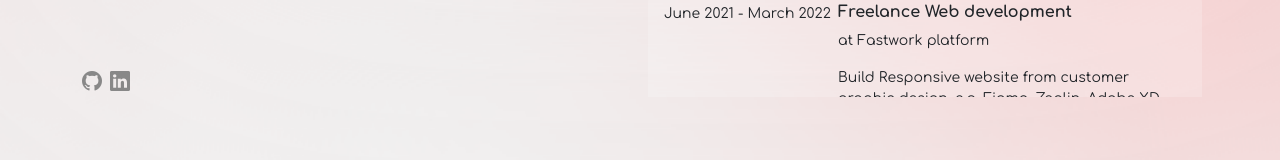
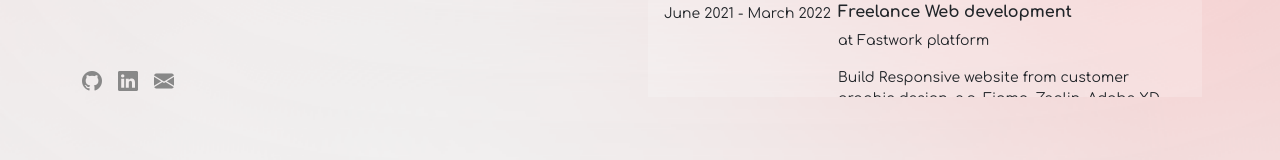
Before and after one commit to SupansaTan/portfolio, an Angular app: page / in a window 1280 px wide. Shown: the part 631-791 px from the top of the page. Built offline with nearby package versions, Linux system fonts and the light colour scheme.

Commit message:
add mail in contact section

```diff
--- a/src/app/components/contact/contact.component.html
+++ b/src/app/components/contact/contact.component.html
@@ -4,6 +4,6 @@
     [href]="item.href"
     target="_blank"
   >
-  <i class="bi bi-{{item.iconClass}} pe-2 text-menu fs-5"></i>
+  <i class="bi bi-{{item.iconClass}} me-3 text-menu fs-5"></i>
   </a>
 </div>
--- a/src/app/constants/contact.constant.ts
+++ b/src/app/constants/contact.constant.ts
@@ -8,5 +8,9 @@ export const ContactList: Array<ContactModel> = [
   {
     href: 'https://www.linkedin.com/in/supansa-tantulset',
     iconClass: 'linkedin'
+  },
+  {
+    href: 'mailto:supansa.tantulset@gmail.com',
+    iconClass: 'envelope-fill'
   }
 ]
```
